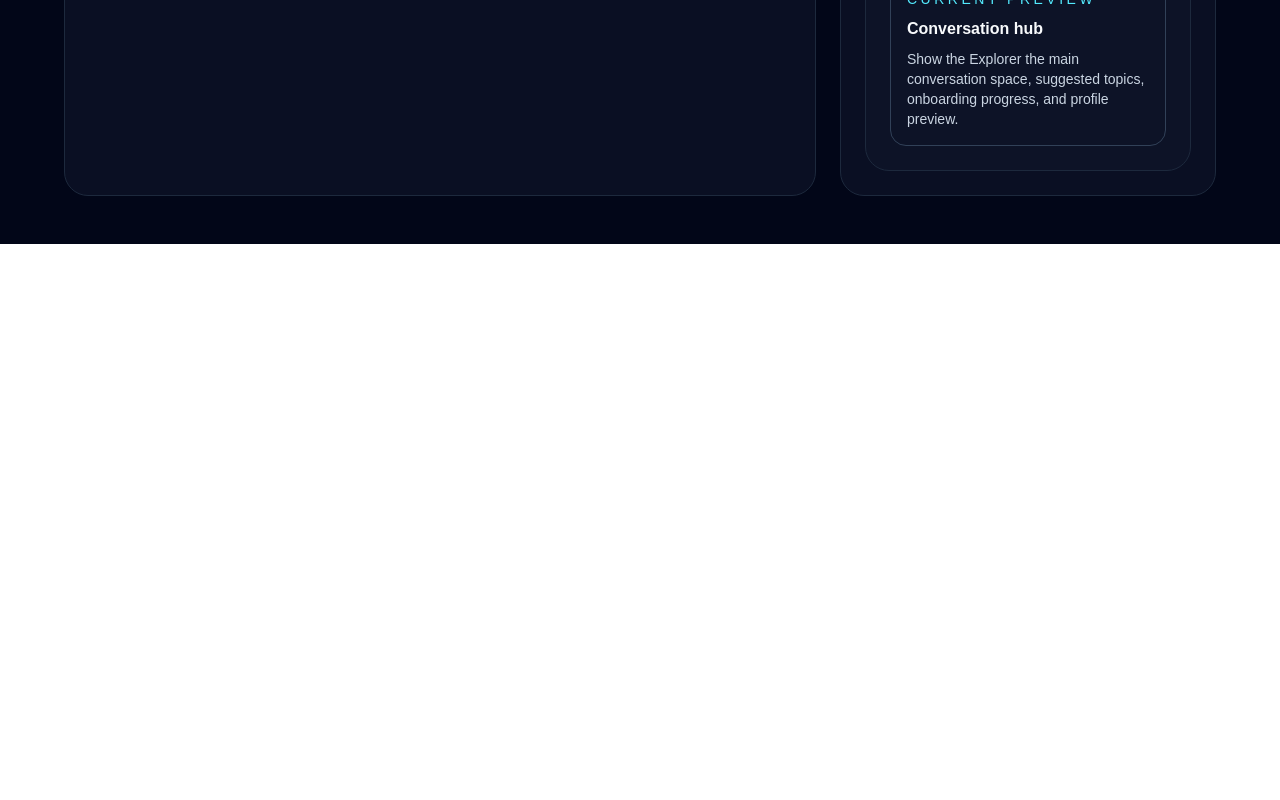
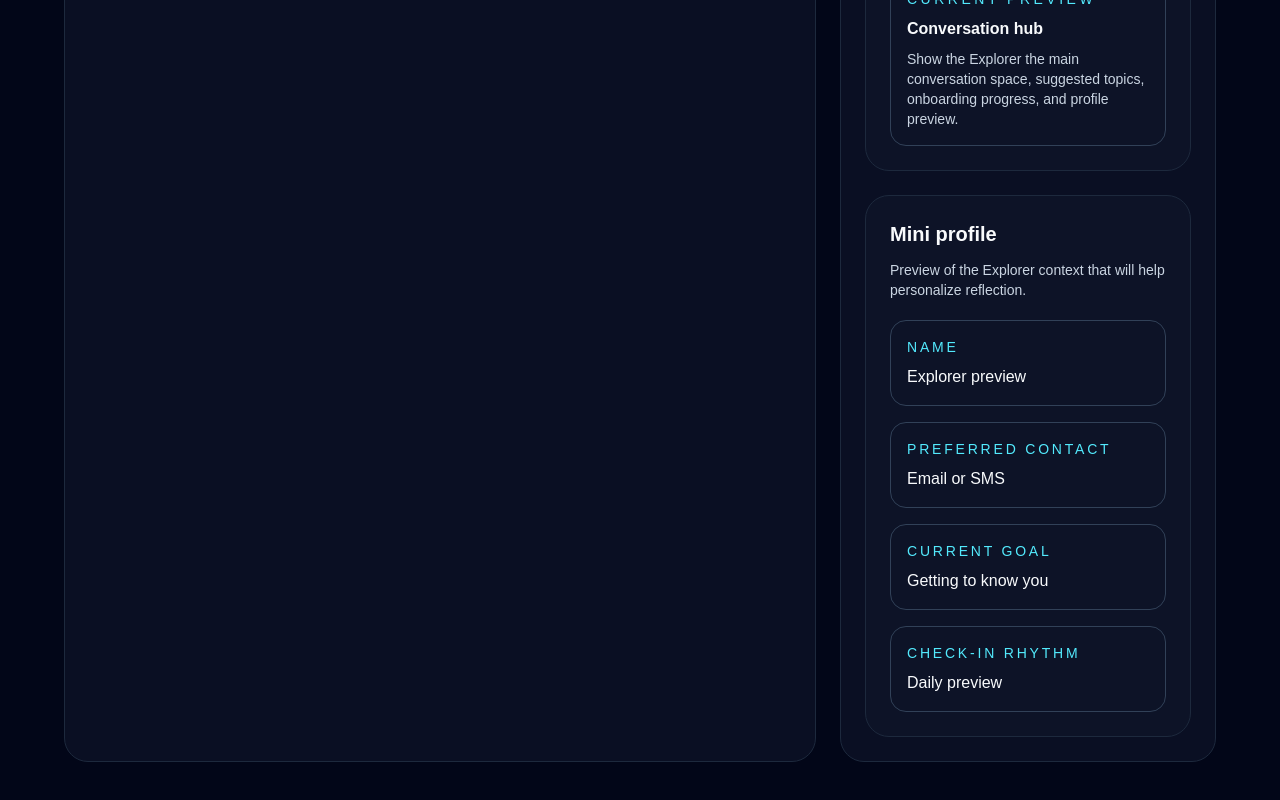
Before and after one commit to SolMindLLC/solmind-app, a Next.js app: page /explorer in a window 1280 px wide. Shown: the part 702-1502 px from the top of the page. Before the commit the page ends 946 px from the top, so only its background shows below. Built offline with nearby package versions, Linux system fonts and the light colour scheme.

Commit message:
Add Explorer mini profile card

```diff
--- a/src/app/explorer/page.tsx
+++ b/src/app/explorer/page.tsx
@@ -1,5 +1,6 @@
 import { ExplorerTopicList } from "@/components/solmind/ExplorerTopicList";
 import { OnboardingProgressCard } from "@/components/solmind/OnboardingProgressCard";
+import { MiniProfileCard } from "@/components/solmind/MiniProfileCard";
 import { BackLink } from "@/components/solmind/BackLink";
 import { PageShell } from "@/components/solmind/PageShell";
 import { Panel } from "@/components/solmind/Panel";
@@ -43,6 +44,8 @@ export default function ExplorerPage() {
 
           <OnboardingProgressCard />
 
+          <MiniProfileCard />
+
         </aside>
       </div>
     </PageShell>
--- /dev/null
+++ b/src/components/solmind/MiniProfileCard.tsx
@@ -0,0 +1,26 @@
+import { SOLMIND_EXPLORER_PROFILE_PREVIEW_FIELDS } from "@/lib/solmind/profile";
+
+export function MiniProfileCard() {
+  return (
+    <section className="mt-6 rounded-3xl border border-slate-800 bg-slate-900/60 p-6">
+      <h2 className="text-xl font-semibold">Mini profile</h2>
+
+      <p className="mt-3 text-sm text-slate-300">
+        Preview of the Explorer context that will help personalize reflection.
+      </p>
+
+      <dl className="mt-5 space-y-4">
+        {SOLMIND_EXPLORER_PROFILE_PREVIEW_FIELDS.map((field) => (
+          <div key={field.key} className="rounded-2xl border border-slate-700 p-4">
+            <dt className="text-sm uppercase tracking-[0.2em] text-cyan-300">
+              {field.label}
+            </dt>
+            <dd className="mt-2 font-medium text-slate-50">
+              {field.previewValue}
+            </dd>
+          </div>
+        ))}
+      </dl>
+    </section>
+  );
+}
--- /dev/null
+++ b/src/lib/solmind/profile.ts
@@ -0,0 +1,35 @@
+export type SolMindExplorerProfileFieldKey =
+  | "displayName"
+  | "preferredContact"
+  | "primaryGoal"
+  | "checkInCadence";
+
+export type SolMindExplorerProfileField = {
+  key: SolMindExplorerProfileFieldKey;
+  label: string;
+  previewValue: string;
+};
+
+export const SOLMIND_EXPLORER_PROFILE_PREVIEW_FIELDS: SolMindExplorerProfileField[] =
+  [
+    {
+      key: "displayName",
+      label: "Name",
+      previewValue: "Explorer preview",
+    },
+    {
+      key: "preferredContact",
+      label: "Preferred contact",
+      previewValue: "Email or SMS",
+    },
+    {
+      key: "primaryGoal",
+      label: "Current goal",
+      previewValue: "Getting to know you",
+    },
+    {
+      key: "checkInCadence",
+      label: "Check-in rhythm",
+      previewValue: "Daily preview",
+    },
+  ];
```
